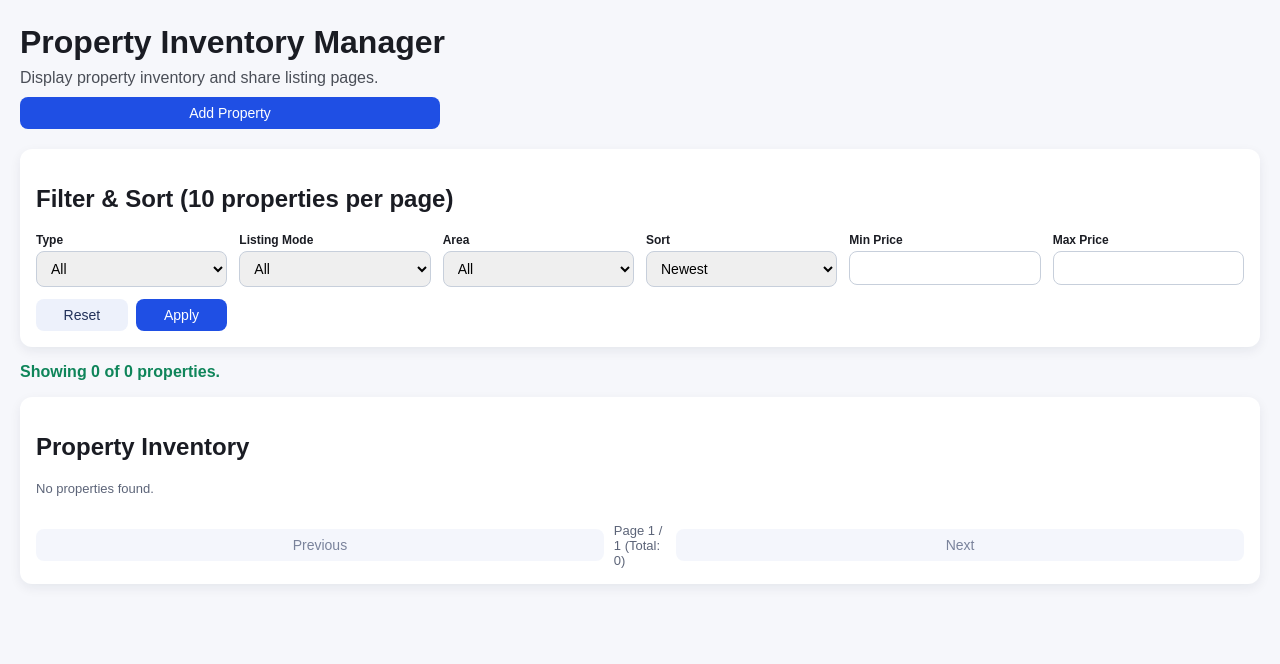
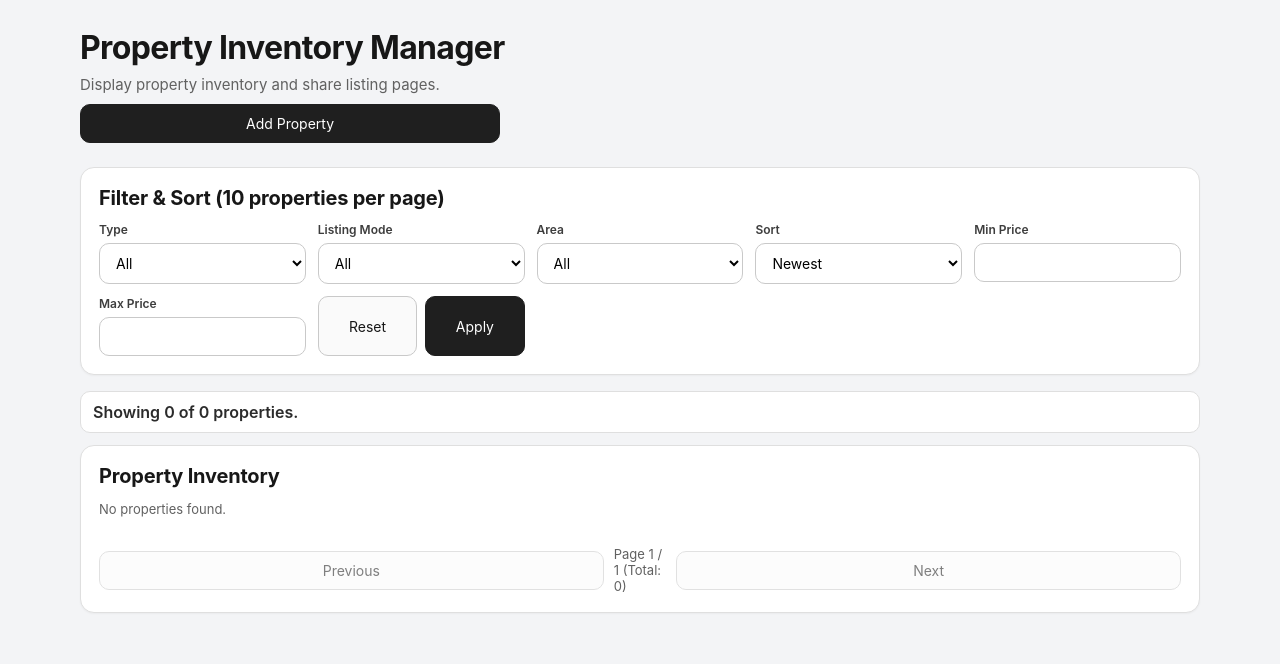
Before and after one commit to felichn/iconproperty, a Django app: page / in a window 1280 px wide. Shown: the top 664 px of the page. Run offline with Django 5.2, Linux system fonts and the light colour scheme; data that the repository does not hold is empty; some libraries are stand-ins or nearby versions.

Commit message:
Polish UI with monochrome visual system
Co-authored-by: felichn <felichn@users.noreply.github.com>

```diff
--- a/inventory/static/inventory/add_property.jsx
+++ b/inventory/static/inventory/add_property.jsx
@@ -234,10 +234,10 @@ function AddPropertyApp() {
           </div>
 
           <div className="d-flex flex-wrap gap-2 mt-4">
-            <button type="submit" className="btn btn-primary" disabled={saving}>
+            <button type="submit" className="btn btn-dark" disabled={saving}>
               {saving ? "Saving..." : "Save Property"}
             </button>
-            <button type="button" className="btn btn-outline-secondary" onClick={() => window.location.assign("/")}>
+            <button type="button" className="btn btn-outline-dark" onClick={() => window.location.assign("/")}>
               Go to Property Inventory
             </button>
           </div>
--- a/inventory/static/inventory/styles.css
+++ b/inventory/static/inventory/styles.css
@@ -1,37 +1,63 @@
+:root {
+  --bg: #f3f4f6;
+  --surface: #ffffff;
+  --surface-muted: #fafafa;
+  --text: #171717;
+  --text-muted: #616161;
+  --line: #dfdfdf;
+  --line-strong: #c9c9c9;
+  --primary: #1f1f1f;
+  --primary-hover: #0f0f0f;
+}
+
 * {
   box-sizing: border-box;
-  font-family: Arial, sans-serif;
+  font-family: "Inter", "Segoe UI", Arial, sans-serif;
 }
 
 body {
   margin: 0;
-  background: #f6f7fb;
-  color: #1a1c23;
+  background: var(--bg);
+  color: var(--text);
 }
 
 .page-header {
-  padding: 24px 20px 8px;
+  max-width: 1160px;
+  margin: 28px auto 0;
+  padding: 0 20px 12px;
 }
 
 .page-header h1 {
   margin: 0;
+  font-size: 32px;
+  letter-spacing: -0.02em;
 }
 
 .page-header p {
   margin: 8px 0 0;
-  color: #4a4e57;
+  color: var(--text-muted);
+  font-size: 15px;
 }
 
 main {
-  padding: 12px 20px 28px;
+  max-width: 1160px;
+  margin: 0 auto;
+  padding: 12px 20px 36px;
 }
 
 .panel {
-  background: #fff;
-  border-radius: 12px;
-  padding: 16px;
+  background: var(--surface);
+  border: 1px solid var(--line);
+  border-radius: 14px;
+  padding: 18px;
   margin-bottom: 16px;
-  box-shadow: 0 4px 12px rgba(9, 28, 61, 0.07);
+  box-shadow: 0 1px 2px rgba(0, 0, 0, 0.04);
+}
+
+.panel h2 {
+  margin: 0 0 12px;
+  font-size: 20px;
+  letter-spacing: -0.01em;
 }
 
 .grid {
@@ -44,14 +70,15 @@ main {
 }
 
 .grid.columns-3 {
-  grid-template-columns: repeat(auto-fit, minmax(210px, 1fr));
+  grid-template-columns: repeat(auto-fit, minmax(250px, 1fr));
 }
 
 label {
   display: block;
   font-size: 12px;
-  margin-bottom: 4px;
+  margin-bottom: 6px;
   font-weight: 600;
+  color: #3d3d3d;
 }
 
 input,
@@ -59,42 +86,60 @@ select,
 textarea,
 button {
   width: 100%;
-  border: 1px solid #c7cfdb;
-  border-radius: 8px;
-  padding: 8px 10px;
+  border: 1px solid var(--line-strong);
+  border-radius: 10px;
+  padding: 10px 12px;
   font-size: 14px;
+  background: var(--surface);
+}
+
+input:focus,
+select:focus,
+textarea:focus {
+  outline: none;
+  border-color: #959595;
+  box-shadow: 0 0 0 3px rgba(100, 100, 100, 0.12);
 }
 
 button {
   cursor: pointer;
-  background: #1f4fe4;
-  color: white;
-  border: none;
+  background: var(--primary);
+  color: #fff;
+  border: 1px solid var(--primary);
+  transition: background 0.15s ease;
+}
+
+button:hover {
+  background: var(--primary-hover);
 }
 
 button.secondary {
-  background: #0e7c66;
+  background: #343434;
+  border-color: #343434;
 }
 
 button.light {
-  background: #edf1fb;
-  color: #22315a;
+  background: var(--surface-muted);
+  color: var(--text);
+  border-color: var(--line-strong);
 }
 
 button.danger {
-  background: #cf354f;
+  background: #2a2a2a;
+  border-color: #2a2a2a;
+  padding: 8px 10px;
 }
 
 button:disabled {
-  opacity: 0.6;
+  opacity: 0.55;
   cursor: not-allowed;
 }
 
 .property-card {
-  border: 1px solid #d9deea;
-  border-radius: 10px;
-  padding: 14px;
-  background: #ffffff;
+  border: 1px solid var(--line);
+  border-radius: 12px;
+  padding: 16px;
+  background: var(--surface);
 }
 
 .property-header {
@@ -140,18 +200,19 @@ button:disabled {
 }
 
 .muted {
-  color: #5c6478;
+  color: var(--text-muted);
   font-size: 13px;
 }
 
-.status-error {
-  color: #b52139;
+.status-error,
+.status-success {
+  margin: 0 0 12px;
+  padding: 10px 12px;
+  border-radius: 10px;
+  border: 1px solid var(--line);
+  background: #ffffff;
   font-weight: 600;
-}
-
-.status-success {
-  color: #0f855a;
-  font-weight: 600;
+  color: #2b2b2b;
 }
 
 .pagination {
@@ -159,5 +220,32 @@ button:disabled {
   align-items: center;
   justify-content: space-between;
   gap: 10px;
-  margin-top: 14px;
+  margin-top: 16px;
 }
+
+/* Add-page Bootstrap overrides for monochrome tone */
+.add-page .card {
+  border: 1px solid var(--line) !important;
+  border-radius: 14px !important;
+}
+
+.add-page .card-body {
+  padding: 1.5rem !important;
+}
+
+.add-page .btn-primary,
+.add-page .btn-dark {
+  background: var(--primary) !important;
+  border-color: var(--primary) !important;
+}
+
+.add-page .btn-outline-primary,
+.add-page .btn-outline-dark {
+  color: var(--text) !important;
+  border-color: var(--line-strong) !important;
+}
+
+.add-page .form-control,
+.add-page .form-select {
+  border-color: var(--line-strong) !important;
+}
--- a/inventory/templates/inventory/add_property.html
+++ b/inventory/templates/inventory/add_property.html
@@ -13,7 +13,7 @@
     />
     <link rel="stylesheet" href="{% static 'inventory/styles.css' %}" />
 </head>
-<body class="bg-light">
+<body class="add-page bg-light">
     <main class="container py-4">
         <div class="d-flex flex-column flex-md-row gap-3 justify-content-between align-items-md-center mb-4">
             <p class="text-secondary mb-0">Isi data properti baru pada form di bawah ini.</p>
```
Also changed, not shown: other parts of inventory/static/inventory/styles.css (+24 -9 lines).
